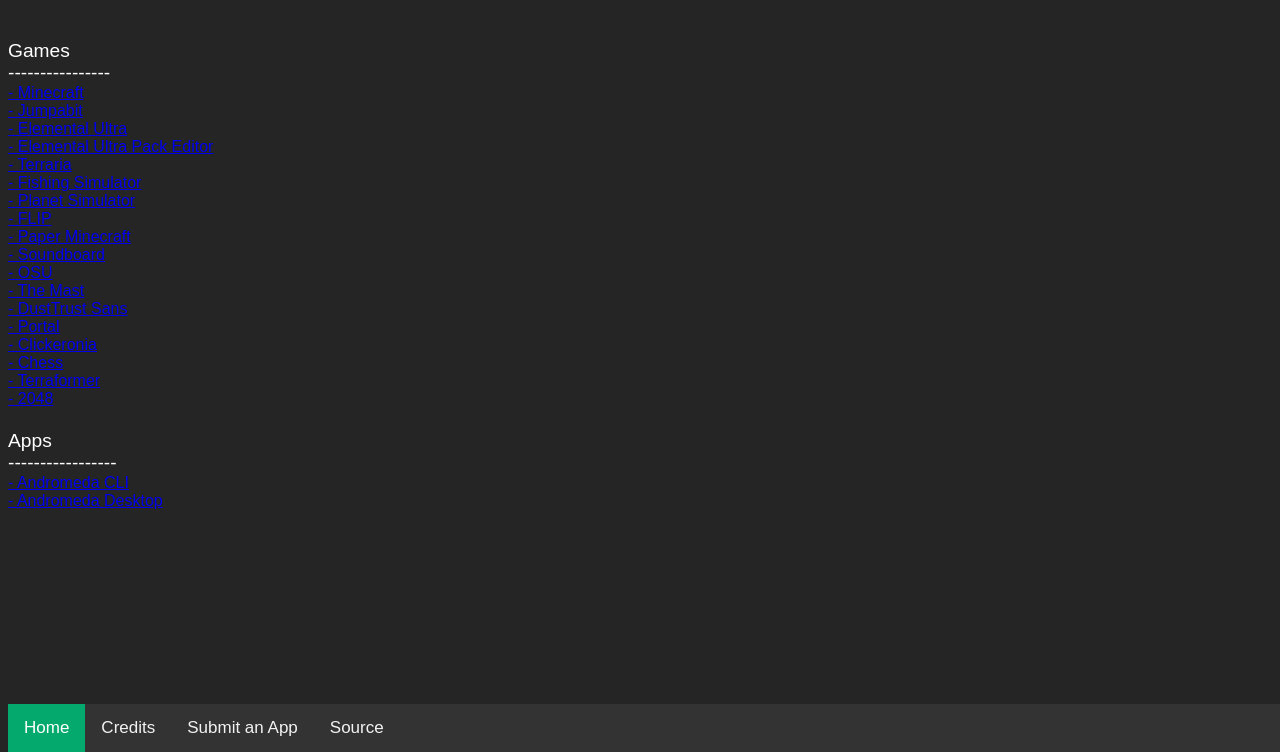
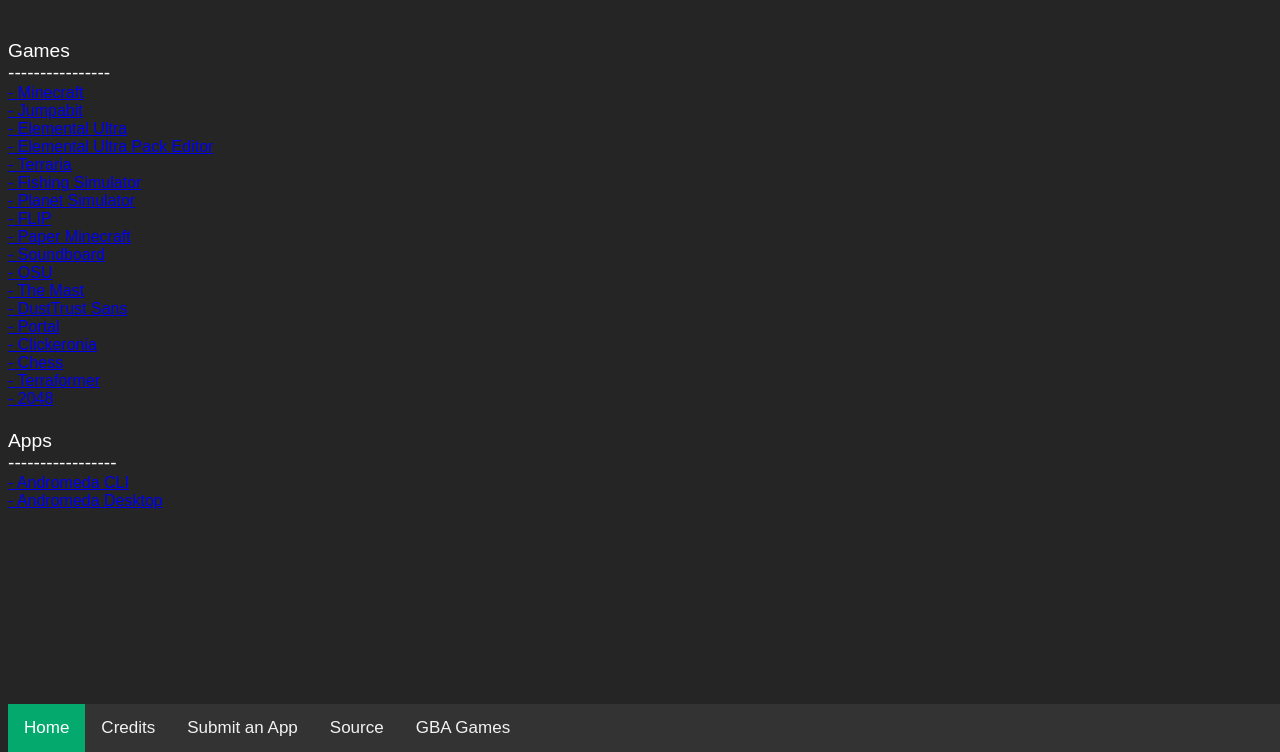
Before and after one commit to Eternal587/TheCloset, a plain HTML site: page index.html in a window 1280 px wide. Shown: the part 48-800 px from the top of the page. Drawn offline with Linux system fonts and the light colour scheme.

Commit message:
Update index.html

```diff
--- a/index.html
+++ b/index.html
@@ -8,6 +8,7 @@
   <a href="https://eternal587.github.io/TheCloset/Credits.html">Credits</a>
   <a href="https://forms.gle/Tu7ZbZSNHNQQCttU7">Submit an App</a>
   <a href="https://github.com/Eternal587/TheCloset/">Source</a>
+  <a href="https://eternal587.github.io/TheCloset/GBA/index.html">GBA Games</a>
 </div>
             <h1>TheCloset</h1>
         </center>
```
